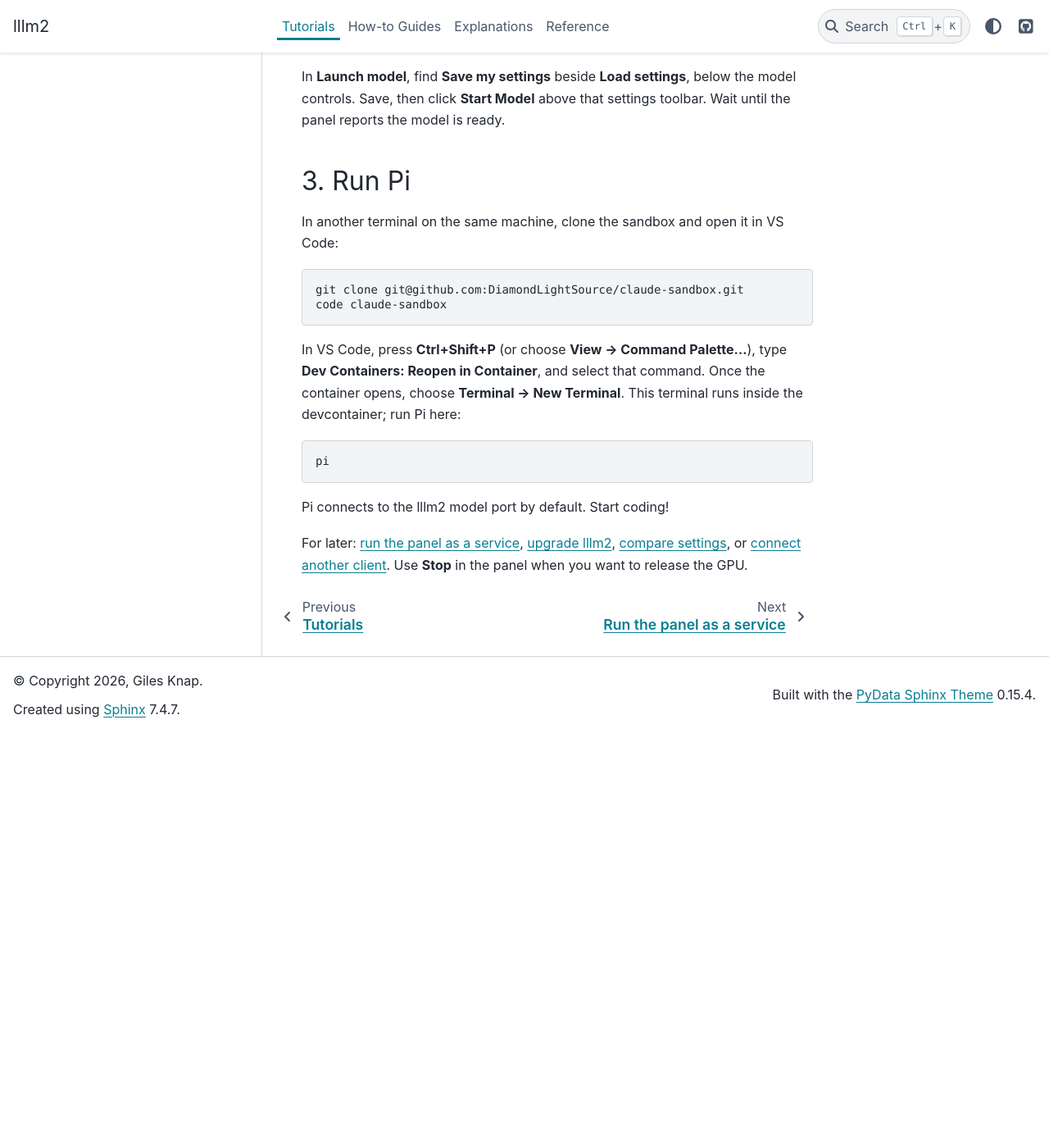
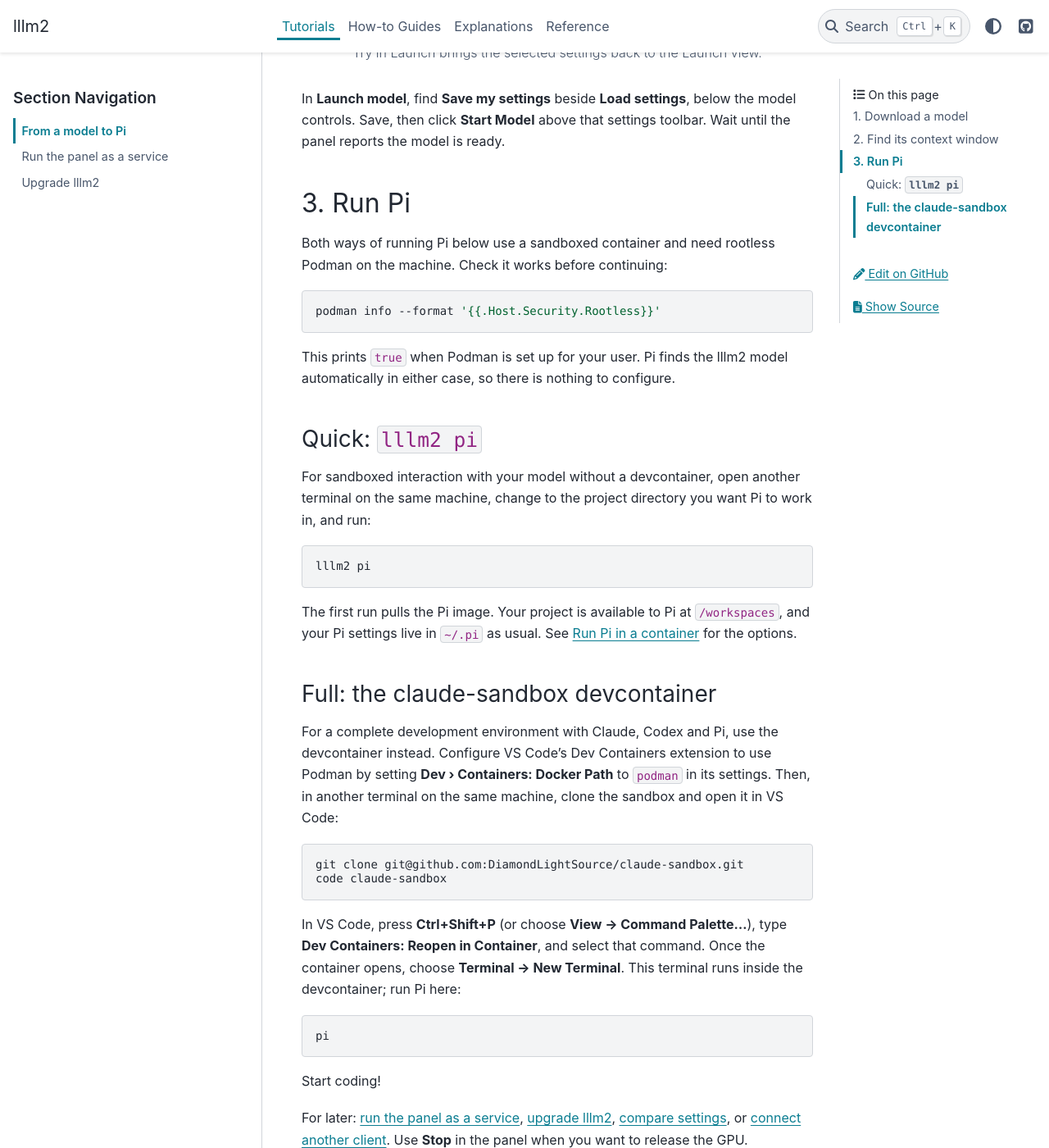
Before and after one commit to gilesknap/lllm2, a Sphinx documentation site: the page built from docs/tutorials/installation.md, in a window 1280 px wide and 1400 px high, scrolled down 2840 px. Shown: the whole window at 82% size. Built offline with Sphinx 7.4.7 and the PyData theme 0.15.4, drawn with Linux system fonts in a browser that asks for light colours; before the commit the page ends 3734 px from its top, so only the background shows below that; some of the changed text lies outside the part shown.

Commit message:
Tutorial: offer lllm2 pi as the quick route and state the rootless Podman requirement
Step 3 now presents two ways to run Pi: the one-command lllm2 pi launcher for
sandboxed interaction with the model, and the claude-sandbox devcontainer for a
full environment. Both need rootless Podman, and VS Code's Dev Containers
extension must be pointed at Podman for the second route. Step 2 names the
Loaded context choice that a default discovery run produces.

Co-Authored-By: Claude Fable 5.1 <noreply@anthropic.com>
Claude-Session: https://claude.ai/code/session_019YvS9LhRQLmkGJizBSccDk

`````diff
--- a/docs/tutorials/installation.md
+++ b/docs/tutorials/installation.md
@@ -1,8 +1,8 @@
 # From a model to Pi
 
-You need a Linux NVIDIA machine and [uv](../how-to/prepare-your-machine.md).
-Run the shell commands below in a terminal on that machine, outside the Pi
-devcontainer. Use the browser for the panel steps.
+You need a Linux NVIDIA machine, [uv](../how-to/prepare-your-machine.md) and,
+for the Pi step, rootless Podman. Run the shell commands below in a terminal on
+that machine, outside any container. Use the browser for the panel steps.
 
 ````{admonition} For DLS users
 Load uv through the DLS module system in your shell:
@@ -66,9 +66,11 @@ Keep the defaults for your first baseline.
 ```
 
 Scroll further down to **Experiment history**. Click the **▸** at the start of
-the completed run's row to expand it. Leave **Tested** selected under **Context**
-and click **Try in Launch** to use the full successful context. **90%** leaves
-some headroom; **Original** keeps the experiment's original context.
+the completed run's row to expand it. Leave **Loaded** selected under
+**Context** and click **Try in Launch** to use the largest window that loaded.
+**90%** leaves some headroom; **Original** keeps the experiment's original
+context. A run that also confirmed the window with a full prompt shows
+**Tested** in place of **Loaded**.
 
 ```{figure} ../images/tutorial-history.png
 :alt: Completed baseline row expanded, showing Try in Launch and the three context choices.
@@ -83,7 +85,37 @@ Wait until the panel reports the model is ready.
 
 ## 3. Run Pi
 
-In another terminal on the same machine, clone the sandbox and open it in VS Code:
+Both ways of running Pi below use a sandboxed container and need rootless
+Podman on the machine. Check it works before continuing:
+
+```bash
+podman info --format '{{.Host.Security.Rootless}}'
+```
+
+This prints `true` when Podman is set up for your user. Pi finds the lllm2
+model automatically in either case, so there is nothing to configure.
+
+### Quick: `lllm2 pi`
+
+For sandboxed interaction with your model without a devcontainer, open another
+terminal on the same machine, change to the project directory you want Pi to
+work in, and run:
+
+```bash
+lllm2 pi
+```
+
+The first run pulls the Pi image. Your project is available to Pi at
+`/workspaces`, and your Pi settings live in `~/.pi` as usual. See
+[Run Pi in a container](../how-to/pi-container.md) for the options.
+
+### Full: the claude-sandbox devcontainer
+
+For a complete development environment with Claude, Codex and Pi, use the
+devcontainer instead. Configure VS Code's Dev Containers extension to use
+Podman by setting **Dev › Containers: Docker Path** to `podman` in its
+settings. Then, in another terminal on the same machine, clone the sandbox and
+open it in VS Code:
 
 ```bash
 git clone git@github.com:DiamondLightSource/claude-sandbox.git
@@ -99,7 +131,7 @@ runs inside the devcontainer; run Pi here:
 pi
 ```
 
-Pi connects to the lllm2 model port by default. Start coding!
+Start coding!
 
 For later: [run the panel as a service](service.md), [upgrade lllm2](upgrade.md),
 [compare settings](../how-to/compare-settings.md),
`````
